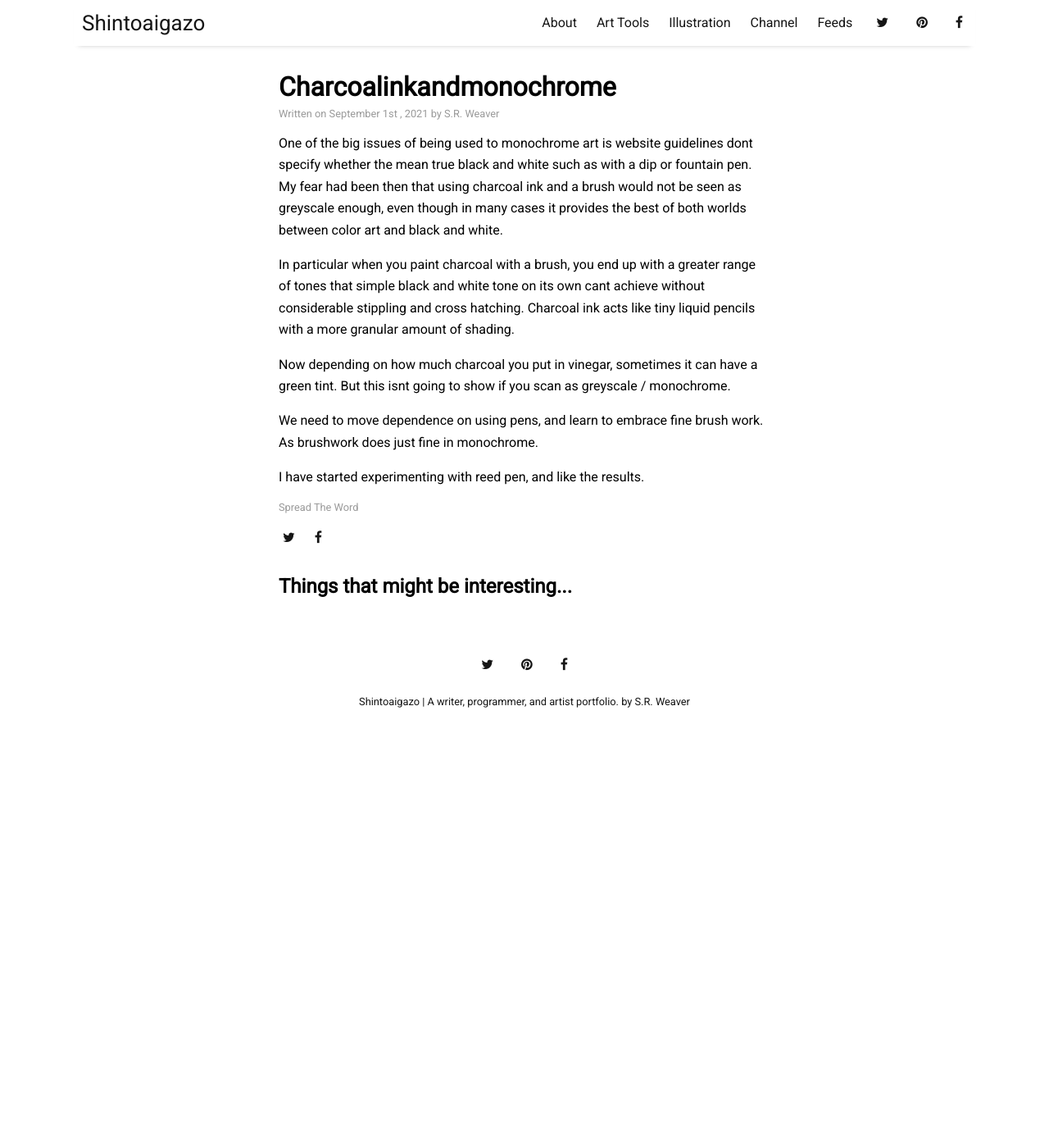
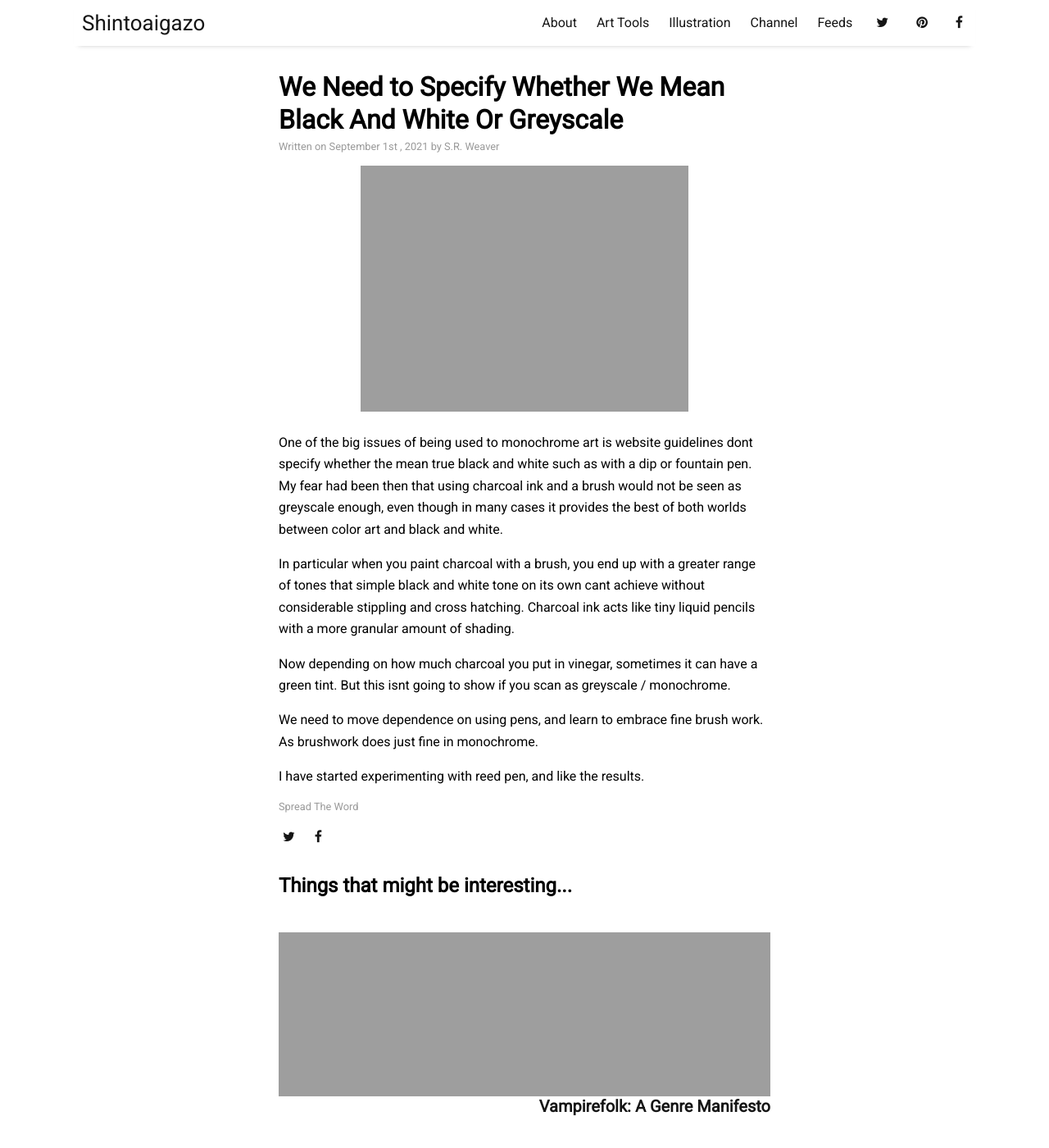
Before and after one commit to LWFlouisa/Portfolio, a Jekyll site: the page built from _posts/2021-09-01-charcoalinkandmonochrome.md, in a window 1280 px wide and 1400 px high. Shown: the whole window at 82% size. Built offline with Jekyll 4.4.1, drawn with Linux system fonts in a browser that asks for light colours; nearby versions of some CDN libraries; our own code applies the rules of GitHub Pages for plain Markdown files.

Commit message:
Update 2021-09-01-charcoalinkandmonochrome.md

```diff
--- a/_posts/2021-09-01-charcoalinkandmonochrome.md
+++ b/_posts/2021-09-01-charcoalinkandmonochrome.md
@@ -1,4 +1,10 @@
-
+---
+layout: post
+title: "We Need to Specify Whether We Mean Black And White Or Greyscale"
+author: "S.R. Weaver"
+tags: mediums inks artsupplies besonasige
+image: uploadedfairy.jpg
+---
 One of the big issues of being used to monochrome art is website guidelines dont specify whether the mean true black and white such as with a dip or fountain pen. My fear had been then that using charcoal ink and a brush would not be seen as greyscale enough, even though in many cases it provides the best of both worlds between color art and black and white.
 
 In particular when you paint charcoal with a brush, you end up with a greater range of tones that simple black and white tone on its own cant achieve without considerable stippling and cross hatching. Charcoal ink acts like tiny liquid pencils with a more granular amount of shading.
```
